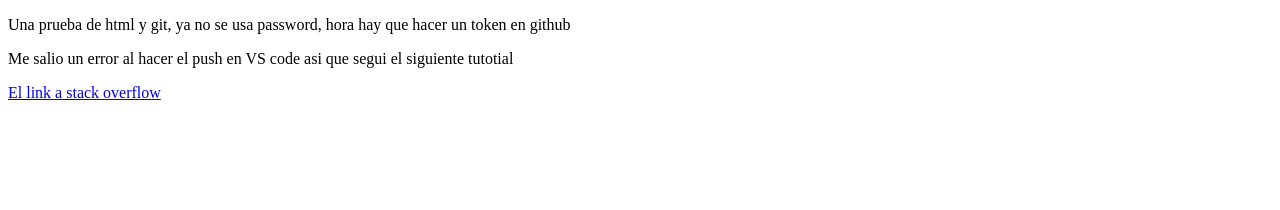
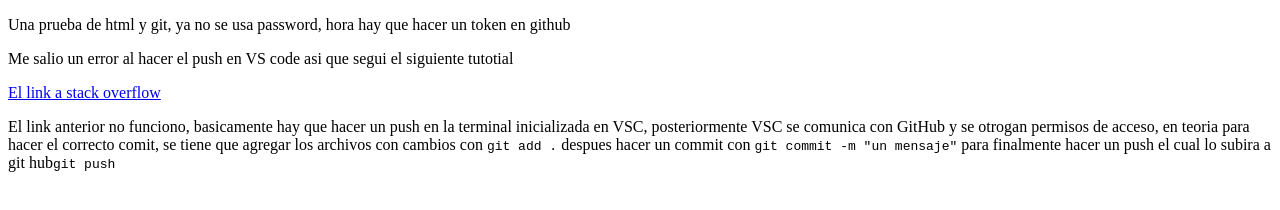
Before and after one commit to 2133034127/proyectoDemoCursoPrework, a plain HTML site: page index.html in a window 1280 px wide. Drawn offline with Linux system fonts and the light colour scheme.

Commit message:
La pagina index ya tiene la forma se subir directo a github

```diff
--- a/index.html
+++ b/index.html
@@ -10,5 +10,6 @@
     <p>Una prueba de html y git, ya no se usa password, hora hay que hacer un token en github</p>
     <p>Me salio un error al hacer el push en VS code asi que segui el siguiente tutotial</p>
     <a href="https://stackoverflow.com/questions/4181861/message-src-refspec-master-does-not-match-any-when-pushing-commits-in-git">El link a stack overflow</a>
+    <p>El link anterior no funciono, basicamente hay que hacer un push en la terminal inicializada en VSC, posteriormente VSC se comunica con GitHub y se otrogan permisos de acceso, en teoria para hacer el correcto comit, se tiene que agregar los archivos con cambios con <code>git add .</code> despues hacer un commit con <code>git commit -m "un mensaje"</code> para finalmente hacer un push el cual lo subira a git hub<code>git push</code></p>
 </body>
 </html>
```
